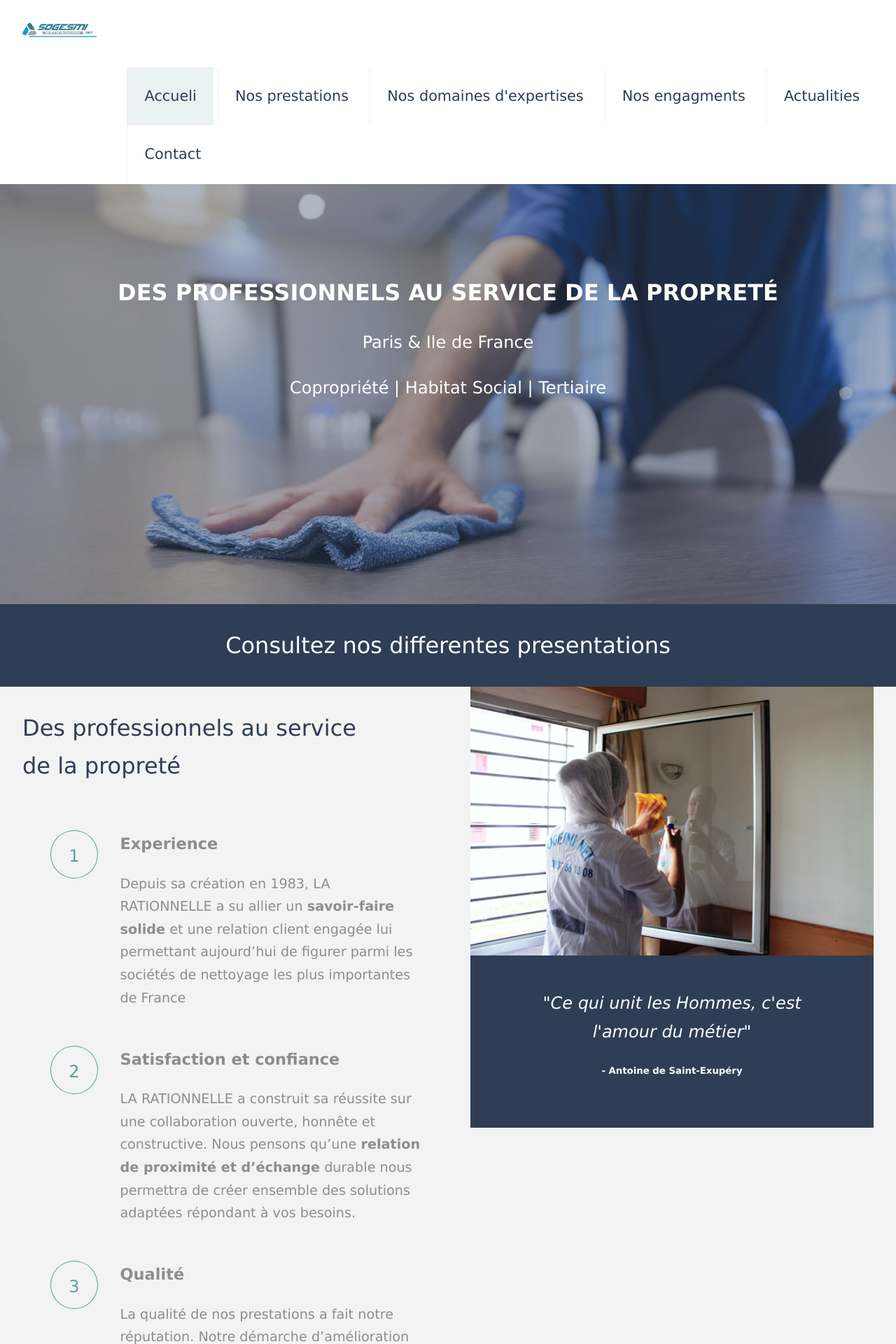
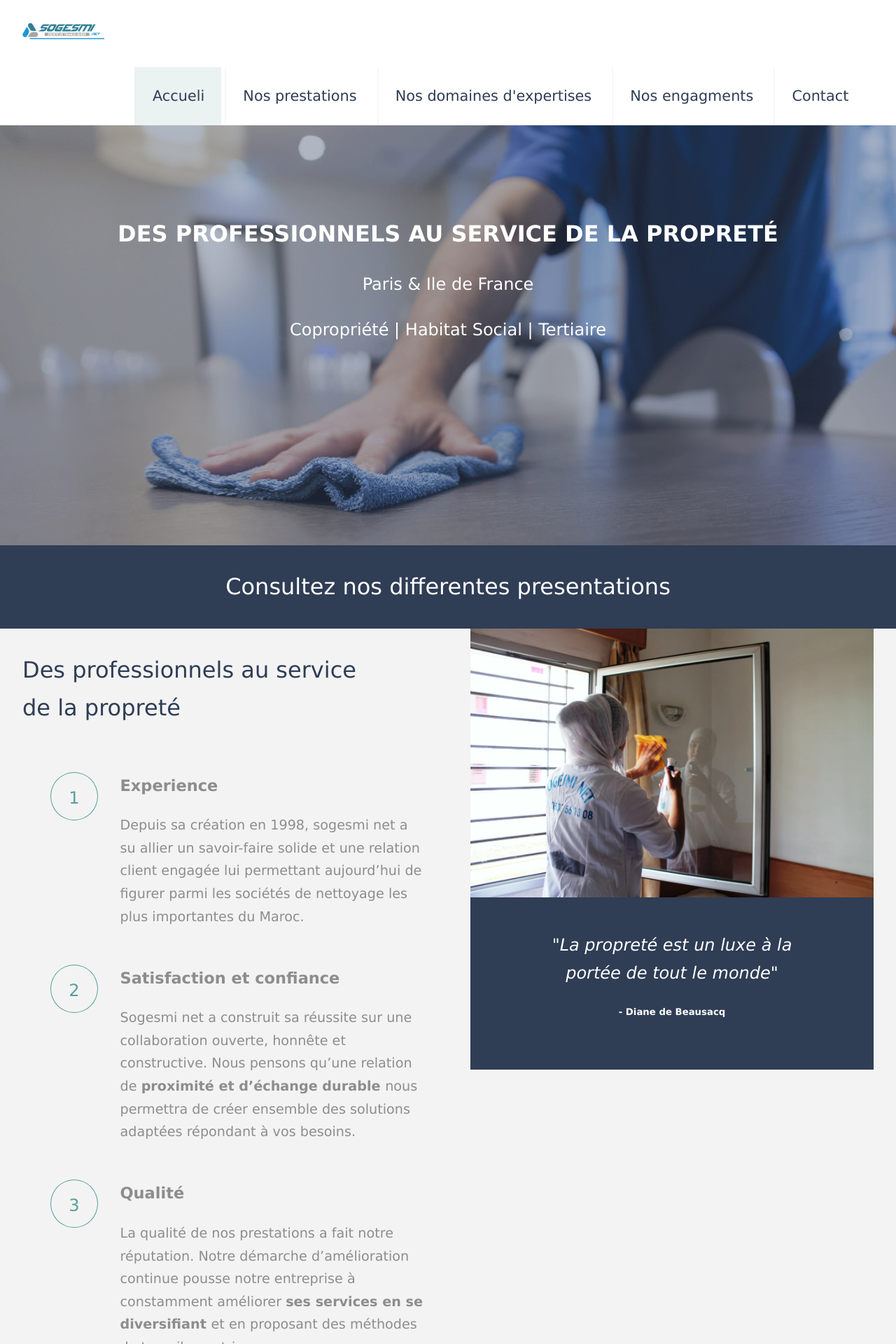
Before and after one commit to Baboucar/sognesminetv2, a Jekyll site: the page built from index.html, in a window 1280 px wide. Shown: the top 1920 px of the page at 70% size. Built offline with Jekyll 4.4.1, drawn with Linux system fonts in a browser that asks for light colours; some of the changed text lies outside the part shown.

Commit message:
changed homepage

```diff
--- a/_includes/footer.html
+++ b/_includes/footer.html
@@ -36,18 +35,13 @@
     </div>
     <div class="footer__company container">
         <h3 class="title">Contact</h3>
-        <a href="tel:+21237561039">037561308</a>
-        <a class="footer__address">
-            253 , Bis Guich Loudaya <br>
-            Temara maroc
-
-        </a>
-        <a class="footer__email">
-            contact@larationnelle.fr
-
-        </a>
-
+        <p class="footer__company title">
+253, Bis Guich Loudaya – Temara - Maroc <br>
+Tél : +212 37 56 10 39/037 56 13 08  <br>
+Heure de fonctionnement <br>
+Du Lundi au Vendredi : 8H – 18h
+        </p>
         <img class="spacer" src="../assets/images/linkedin.png" alt="linkedin">
-
+        <img src="../assets/images/facebook.png" alt="facebbok" srcset="">
     </div>
 </footer
--- a/_includes/navigation.html
+++ b/_includes/navigation.html
@@ -14,7 +14,6 @@
     <a href="#" class="link">Nos prestations</a>
     <a href="#" class="link">Nos domaines d'expertises</a>
     <a href="#" class="link" >Nos engagments</a>
-    <a href="#" class="link">Actualities</a>
     <a href="#" class="link">Contact</a>
 </nav>
 </div>
--- a/assets/styles/_scss/pages/_home.scss
+++ b/assets/styles/_scss/pages/_home.scss
@@ -161,7 +161,7 @@ ol li{
         position: relative;
         display: block;
         width: 100%;
-        height: 400px;
+        height: 350px;
 
 
 
@@ -215,7 +215,7 @@ ol li{
 
     &__btn{
 
-        font-size: 1.1rem;
+
         display: block;
         margin: 0 auto;
         width: 8rem;
@@ -223,6 +223,7 @@ ol li{
         padding: .5rem;
         border-radius: 5px;
         color: $color-white;
+        text-align: center;
 
         &:hover{
             background: #526586;
--- a/index.html
+++ b/index.html
@@ -26,9 +26,8 @@
     <div class="professional__detail ">
     <h3 class="professional__title">Experience</h3>
     <p>
-Depuis sa création en 1983, LA RATIONNELLE a su allier un <strong>savoir-faire solide</strong> et une relation client
-engagée lui
-permettant aujourd’hui de figurer parmi les sociétés de nettoyage les plus importantes de France
+Depuis sa création en 1998, sogesmi net a su allier un savoir-faire solide et une relation client engagée lui
+permettant aujourd’hui de figurer parmi les sociétés de nettoyage les plus importantes du Maroc.
     </p>
 </div>
   </li>
@@ -37,19 +36,19 @@
 <div class="professional__detail ">
 <h3 class="professional__title">Satisfaction et confiance</h3>
   <p>
-LA RATIONNELLE a construit sa réussite sur une collaboration ouverte, honnête et constructive. Nous pensons qu’une
-<strong>relation de proximité et d’échange</strong> durable nous permettra de créer ensemble des solutions adaptées
-répondant à vos
+Sogesmi net a construit sa réussite sur une collaboration ouverte, honnête et constructive. Nous pensons qu’une
+relation de <strong>proximité et d’échange durable </strong> nous permettra de créer ensemble des solutions adaptées répondant à vos
 besoins.
   </p>
 </div>
   </li>
+
   <li class= "professional__description spacer">
 <div class="professional__detail ">
 <h3 class="professional__title">Qualité</h3>
   <p>
 La qualité de nos prestations a fait notre réputation. Notre démarche d’amélioration continue pousse notre entreprise à
-constamment améliorer ses services en se diversifiant et en proposant des méthodes de travail novatrices.
+constamment améliorer <strong>ses services en se diversifiant </strong> et en proposant des méthodes de travail novatrices.
 
   </p>
 </div>
@@ -63,17 +62,19 @@
 
   <div class="quote__description">
 <blockquote class="blockquote">
-"Ce qui unit les Hommes, c'est l'amour du métier"
+"La propreté est un luxe à la portée de tout le monde"
 </blockquote>
 <h5 class="quote__by">
-- Antoine de Saint-Exupéry
+
+
+- Diane de Beausacq
 </h5>
   </div>
 </div>
   </section>  <!--end professional-->
 
   <section class="statistics">  <!--begin statistics-->
-<h2 class="statistics__maintitle title spacer container ">Forts de nos 35 ans d’expérience, notre réactivité et notre dynamisme nous permettent d’être implantés dans toute
+<h2 class="statistics__maintitle title spacer container ">Forts de nos 8 ans d’expérience, notre réactivité et notre dynamisme nous permettent d’être implantés dans toute
   la région parisienne.</h2>
 
   <div class="statistics__detail container">
@@ -143,8 +144,8 @@
       </h3>
 
         <blockquote class="president__quote">
-"La Rationnelle s’est construite grâce aux compétences et à l’engagement de ses collaborateurs, mais également grâce à
-la pertinence et la rigueur de notre management et de nos méthodes de travail. Nous veillons sans cesse à garantir un
+"SOGESMI NET s’est construite grâce aux compétences et à l’engagement de ses collaborateurs, mais également grâce à la
+pertinence et la rigueur de notre management et de nos méthodes de travail. Nous veillons sans cesse à garantir un
 niveau homogène et constant de qualité pour nos clients. C’est ainsi que nous avons su gagner et mériter leur
 confiance."
 
```
Also changed, not shown: other parts of _includes/footer.html (+2 -3 lines), assets/images/facebook.png (added), 4 other files.
